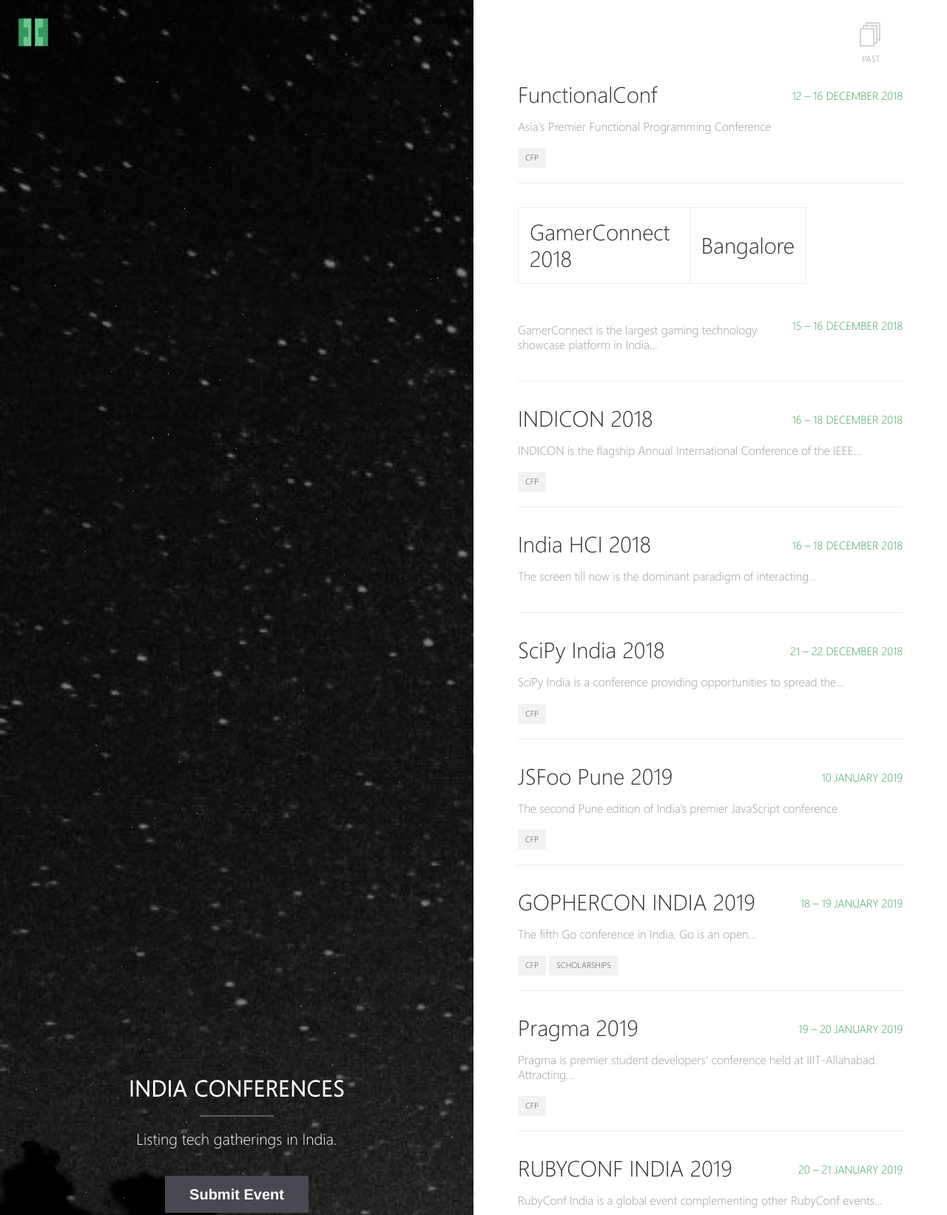
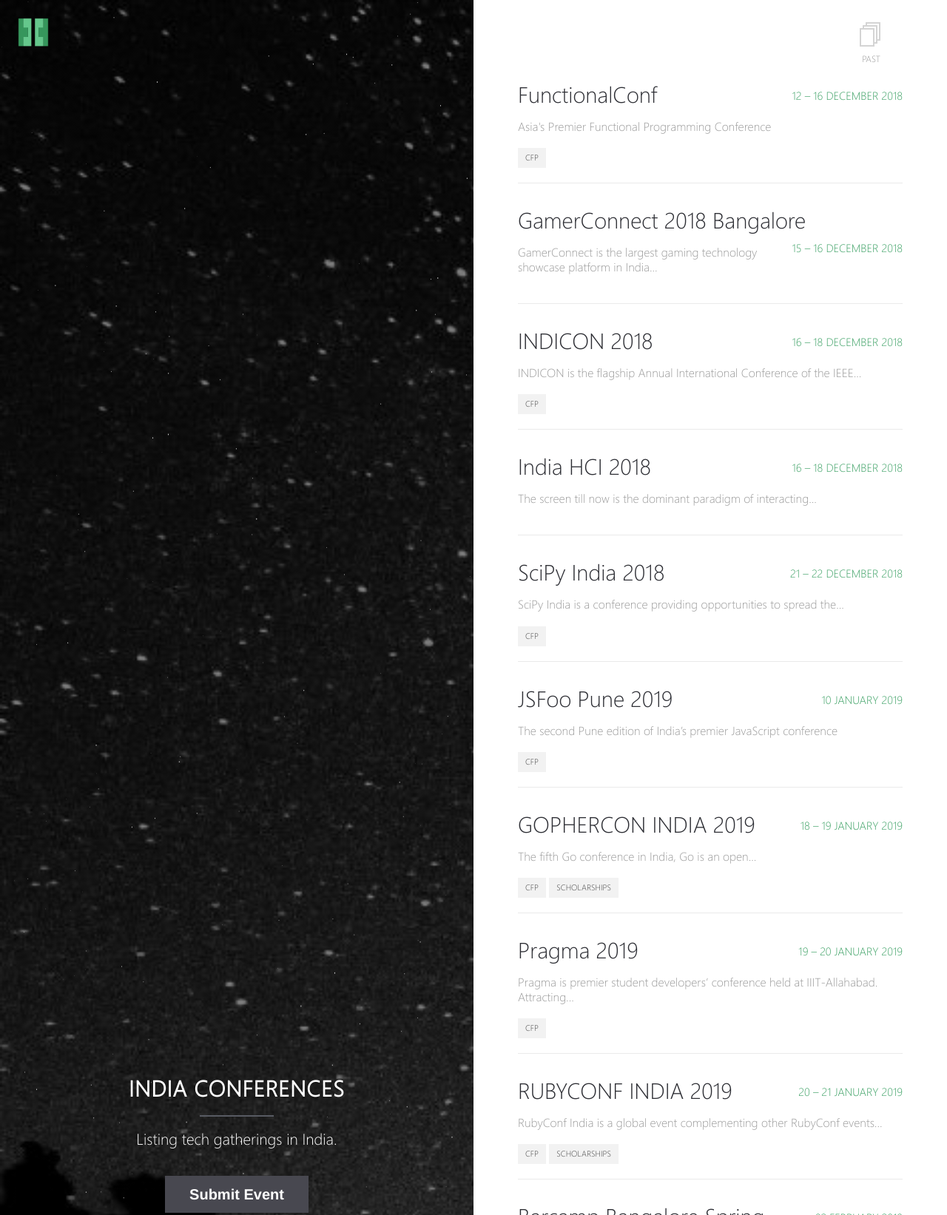
Before and after one commit to zeospec/indiaconferences.tech, a Jekyll site: the page built from index.md, in a window 1280 px wide, cut to the strip 0-1643 px from the top of the page. Shown: the whole strip at 74% size. Built offline with Jekyll 4.4.1, drawn with Linux system fonts in a browser that asks for light colours.

```diff
--- a/_data/conferences.yml
+++ b/_data/conferences.yml
@@ -192,7 +192,7 @@
   childcare: true
   description: A Conference on infrastructure security, cost optimisation, and distributed systems.
 
-- title: GamerConnect 2018 | Bangalore
+- title: GamerConnect 2018 Bangalore
   city: Bengaluru
   venue: Koramangala Indoor Stadium, Bengaluru
   display_date: 15 – 16 December 2018
```
